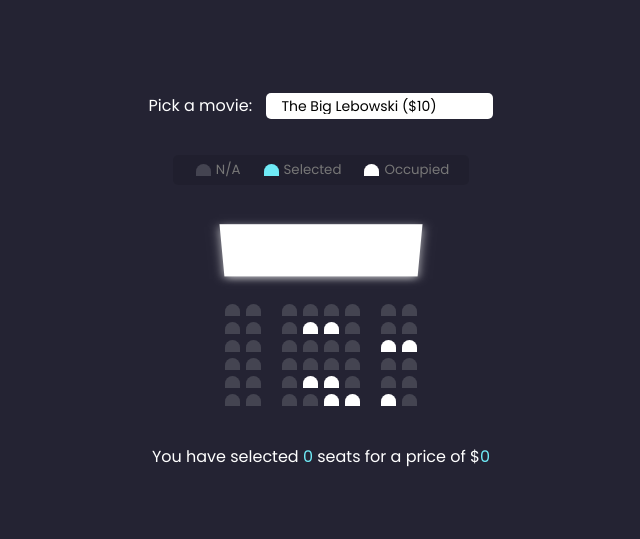
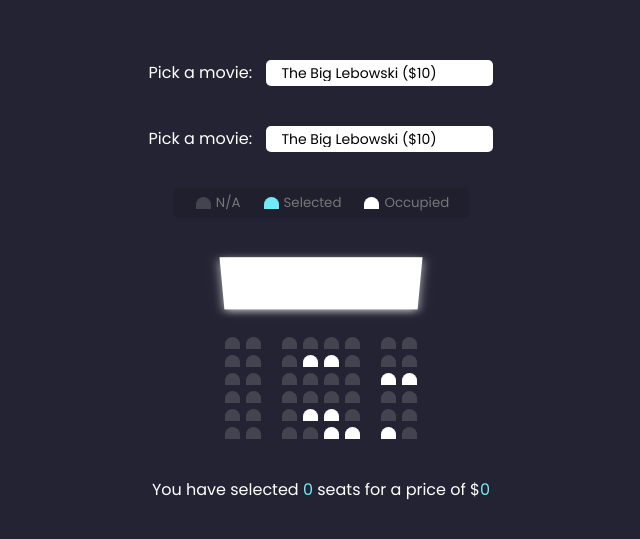
Before and after one commit to dustybratt/movie-seat-booking, a plain HTML site: page movie seat booking/index.html in a window 1280 px wide. Shown: the part 127-666 px from the top of the page, without its empty margins (319-959 px from the left). Drawn offline with Linux system fonts and the light colour scheme.

Commit message:
Update index.html

```diff
--- a/movie seat booking/index.html
+++ b/movie seat booking/index.html
@@ -5,7 +5,16 @@
     <meta name="viewport" content="width=device-width, initial-scale=1.0" />
     <link rel="stylesheet" href="style.css" />
     <title>Movie Seat Booking</title>
-  </head>
+  </head>  <body>
+    <div class="movie-container">
+      <label for="movie">Pick a movie:</label>
+      <select name="movie" id="movie">
+        <option value="10">The Big Lebowski ($10)</option>
+        <option value="12">Fargo ($12)</option>
+        <option value="8">O Brother ($8)</option>
+        <option value="9">No Country for Old Men ($9)</option>
+      </select>
+    </div>
   <body>
     <div class="movie-container">
       <label for="movie">Pick a movie:</label>
```
